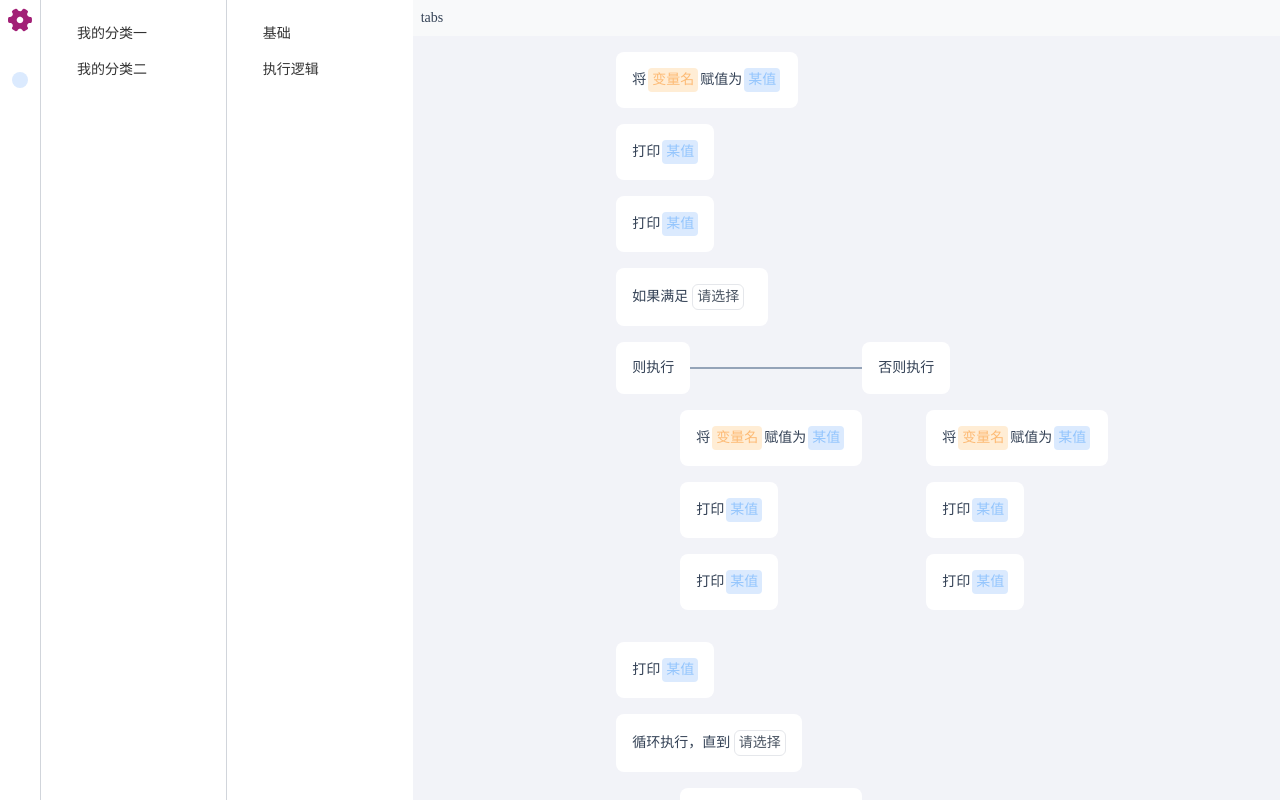
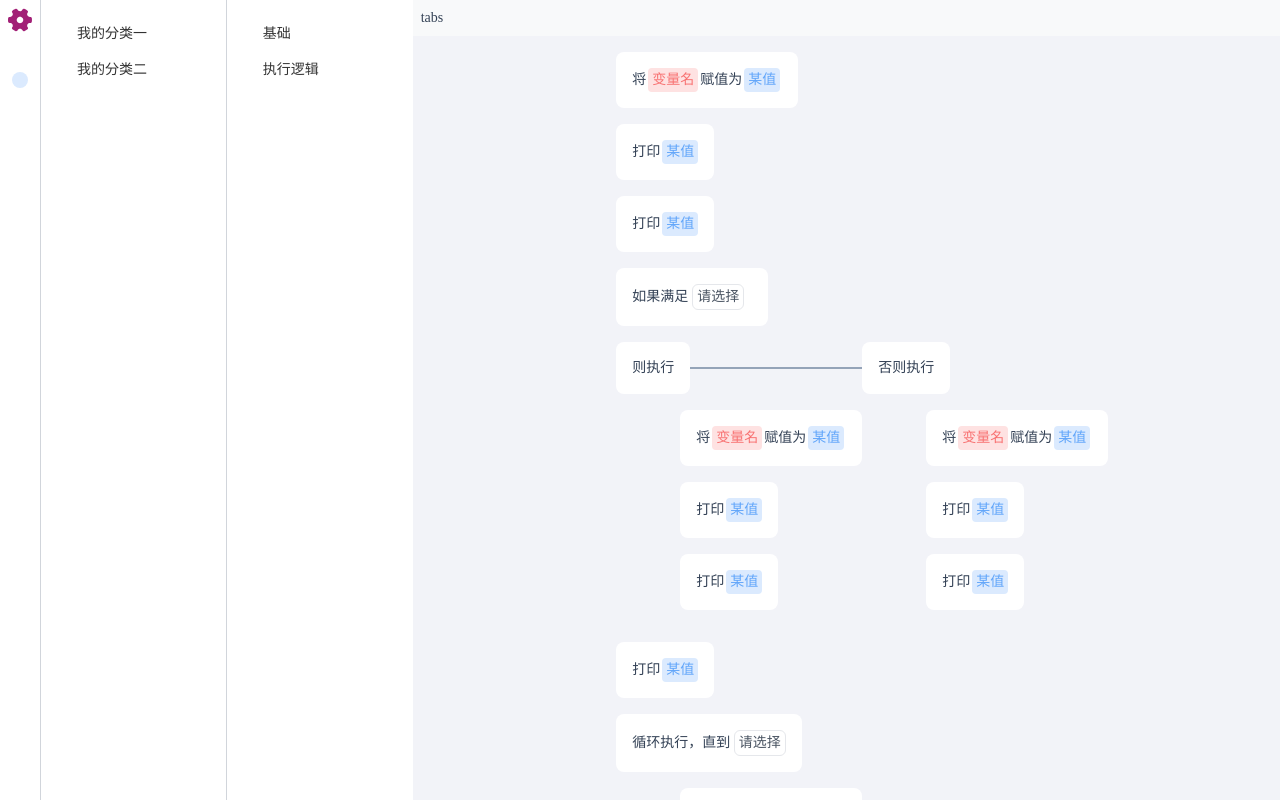
Before and after one commit to qiuying-rpa/client, a Vue app: page /#/designer in a window 1280 px wide. Built offline with nearby package versions, Linux system fonts and the light colour scheme.

Commit message:
feat: a simpler uncertain-value component

```diff
--- a/package.json
+++ b/package.json
@@ -18,7 +18,6 @@
     "@types/node": "^18.13.0",
     "@typescript-eslint/eslint-plugin": "^5.53.0",
     "@typescript-eslint/parser": "^5.53.0",
-    "@unocss/preset-icons": "^0.49.4",
     "@vitejs/plugin-vue": "^4.0.0",
     "eslint": "^8.0.1",
     "eslint-config-standard-with-typescript": "^34.0.0",
--- a/src/components/base/DotForm.vue
+++ b/src/components/base/DotForm.vue
@@ -2,8 +2,7 @@
   <div class="relative overflow-visible" ref="containerRef">
     <slot name="activator" :attrs="{ onClick: toggleOverlay }">
       <div @click.stop.capture="toggleOverlay">
-        <icon-button icon="i-mdi-circle-outline text-xs" v-if="overlay" />
-        <icon-button icon="i-mdi-circle text-xs" v-else />
+        <icon-button :icon="`${overlay ? 'i-mdi-circle-outline' : 'i-mdi-circle'} text-xs`" />
       </div>
     </slot>
     <div
--- a/src/components/base/PlainValue.vue
+++ b/src/components/base/PlainValue.vue
@@ -1,15 +1,8 @@
 <template>
   <div
-    class="whitespace-nowrap inline-block b-none outline-none py-0.5 px-1 rd-1 bg-#dbeafe c-#93c5fd fw-550 plain-value"
+    class="bg-blue-100 c-blue-400 whitespace-nowrap inline-block b-none outline-none py-0.5 px-1 rd-1 fw-550 plain-value"
     contenteditable @input="onInput" :placeholder="props.placeholder" ref="inputRef" />
 </template>
-
-<style scoped>
-div[contenteditable]:empty::before {
-  content: attr(placeholder);
-  cursor: text;
-}
-</style>
 
 <script setup lang="ts">
 import { onMounted, Ref, ref } from 'vue'
@@ -44,3 +37,10 @@ function onInput () {
   emits('update:modelValue', inputRef.value?.innerText || '')
 }
 </script>
+
+<style scoped>
+div[contenteditable]:empty::before {
+  content: attr(placeholder);
+  cursor: text;
+}
+</style>
--- a/src/components/base/SetVariable.vue
+++ b/src/components/base/SetVariable.vue
@@ -1,7 +1,7 @@
 <template>
   <plain-card>
     将
-    <plain-value v-model="variable" placeholder="变量名" class="mx-0.5 bg-#ffedd5 c-#fdba74" />
+    <plain-value v-model="variable" placeholder="变量名" class="mx-0.5 bg-red-100 c-red-400" />
     赋值为
     <uncertain-value class="mx-0.5" />
   </plain-card>
--- a/src/components/base/UncertainValue.vue
+++ b/src/components/base/UncertainValue.vue
@@ -1,17 +1,14 @@
 <template>
-  <dropdown-menu v-model="typeDropdown" :items="uncertainTypes" v-model:selected="inputType"
-    v-if="!inputType">
+  <dropdown-menu v-model="typeDropdown" :items="uncertainTypes" v-model:selected="selectedVariable">
     <template #activator="{ attrs }">
-      <plain-value placeholder="某值" v-bind="attrs" @click.stop :modelValue="props.modelValue"
-        @update:modelValue="emits('update:modelValue', $event)" />
+      <plain-value v-bind="attrs" placeholder="某值" :modelValue="props.modelValue"
+        @update:modelValue="updateModelValue" :class="inputColor" />
     </template>
   </dropdown-menu>
-  <component :is="inputType" v-else :modelValue="props.modelValue"
-    @update:modelValue="emits('update:modelValue', $event)" @degenerate="degenerate" />
 </template>
 
 <script setup lang="ts">
-import { ref, watchEffect } from 'vue'
+import { onMounted, ref } from 'vue'
 
 interface Props {
   modelValue: string
@@ -20,7 +17,8 @@ interface Props {
 const props = defineProps<Props>()
 const emits = defineEmits(['update:modelValue'])
 
-const inputType = ref('')
+const inputColor = ref('bg-blue-100 c-blue-400')
+const selectedVariable = ref('')
 const typeDropdown = ref(false)
 const uncertainTypes = ref([
   {
@@ -33,16 +31,22 @@ const uncertainTypes = ref([
   }
 ])
 
-watchEffect(() => {
-  if (props.modelValue === '"') {
-    inputType.value = 'str-value'
-    emits('update:modelValue', '')
-  } else if (!!props.modelValue && !inputType.value) {
-    inputType.value = 'plain-value'
-  }
+onMounted(() => {
+  analyzeInputType(props.modelValue)
 })
 
-function degenerate () {
-  inputType.value = ''
+function analyzeInputType (input: string) {
+  let type = 'any'
+  if (input?.match(/^".*?"$/)) {
+    type = 'bg-c-emerald-100 c-emerald-400'
+  } else if (input?.match(/^\d+$/)) {
+    type = 'bg-orange-100 c-orange-400'
+  }
+  inputColor.value = type
+}
+
+function updateModelValue (value: string) {
+  analyzeInputType(value)
+  emits('update:modelValue', value)
 }
 </script>
--- a/src/components/exec/ExecConditional.vue
+++ b/src/components/exec/ExecConditional.vue
@@ -15,8 +15,7 @@
             }
           ]" v-model="conditionLimit" />
           <dot-form>
-            <condition-item :modelValue="condition"
-              @update:modelValue="Object.assign(conditions[index], $event)"
+            <condition-item :modelValue="condition" @update:modelValue="conditions[index] = $event"
               v-for="condition, index in conditions" :key="index + refreshKey"
               v-bind="index === 0 ? { onAdd: addCondition } : { onRemove: () => removeCondition(index) }"
               :class="{ 'mt-2': index > 0 }" />
--- a/vite.config.ts
+++ b/vite.config.ts
@@ -1,7 +1,7 @@
 import { defineConfig } from 'vite'
 import vue from '@vitejs/plugin-vue'
 import UnoCSS from 'unocss/vite';
-import presetIcons from '@unocss/preset-icons'
+import presetIcons from 'unocss/preset-icons'
 import { presetUno } from 'unocss'
 import { resolve } from 'path';
 
```
Also changed, not shown: 1 other file (tests, documents, lock files or other folders).
